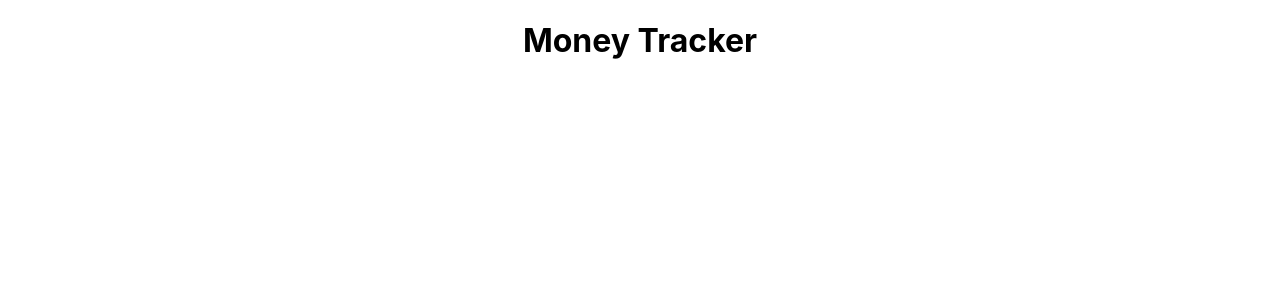
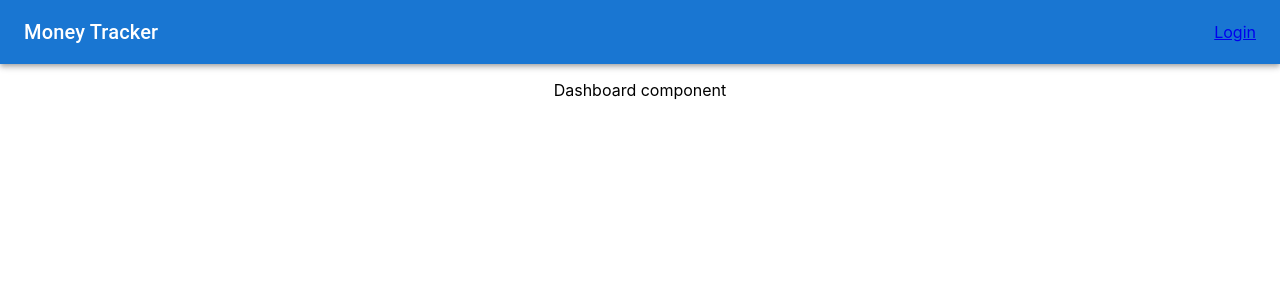
Before and after one commit to devflash/money-tracker, a React (Create React App) app: page /dashboard in a window 1280 px wide. Shown: the top 300 px of the page. Built offline with nearby package versions, Linux system fonts and the light colour scheme.

Commit message:
Basic navigation

```diff
--- a/src/App.js
+++ b/src/App.js
@@ -1,9 +1,28 @@
 import './App.css';
-
+import { createBrowserRouter, RouterProvider } from 'react-router-dom';
+import Layout from './Components/Layout';
+import Dashboard from './Components/Dashboard';
+import Login from './Components/Login';
 function App() {
+  const router = createBrowserRouter([
+    {
+      path: '/',
+      element: <Layout />,
+      children: [
+        {
+          path: 'dashboard',
+          element: <Dashboard />,
+        },
+        {
+          path: 'login',
+          element: <Login />,
+        },
+      ],
+    },
+  ]);
   return (
     <div className="App">
-      <h1>Money Tracker</h1>
+      <RouterProvider router={router} />
     </div>
   );
 }
--- /dev/null
+++ b/src/Components/Dashboard/index.js
@@ -0,0 +1,6 @@
+import React from 'react';
+const Dashboard = () => {
+  return <p>Dashboard component</p>;
+};
+
+export default Dashboard;
--- /dev/null
+++ b/src/Components/Layout/index.js
@@ -0,0 +1,25 @@
+import React from 'react';
+import AppBar from '@mui/material/AppBar';
+import Box from '@mui/material/Box';
+import Toolbar from '@mui/material/Toolbar';
+import Typography from '@mui/material/Typography';
+import Button from '@mui/material/Button';
+import { Link } from 'react-router-dom';
+import { Outlet } from 'react-router-dom';
+const Layout = () => {
+  return (
+    <Box sx={{ flexGrow: 1 }}>
+      <AppBar position="static">
+        <Toolbar sx={{ justifyContent: 'space-between' }}>
+          <Typography variant="h6" component="div">
+            Money Tracker
+          </Typography>
+          <Link to="/login">Login</Link>
+        </Toolbar>
+      </AppBar>
+      <Outlet />
+    </Box>
+  );
+};
+
+export default Layout;
--- /dev/null
+++ b/src/Components/Login/index.js
@@ -0,0 +1,6 @@
+import React from 'react';
+const Login = () => {
+  return <p>Login component</p>;
+};
+
+export default Login;
--- /dev/null
+++ b/src/Components/SignUp/index.js
@@ -0,0 +1,6 @@
+import React from 'react';
+const SignUp = () => {
+  return <p>SignUp component</p>;
+};
+
+export default SignUp;
```
